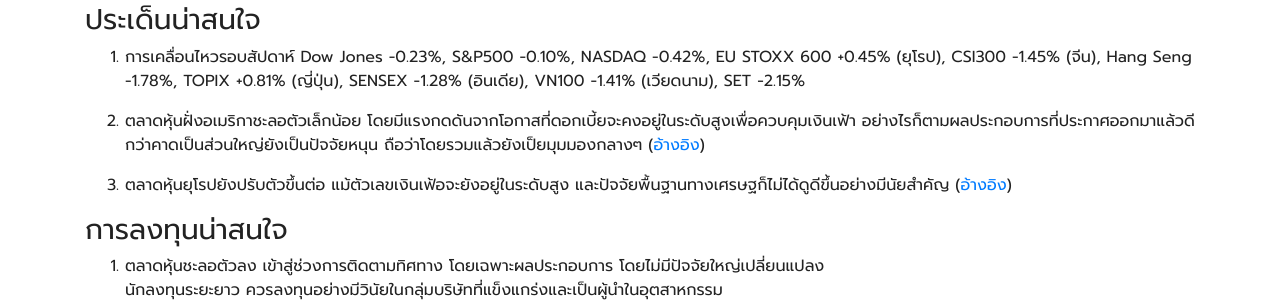
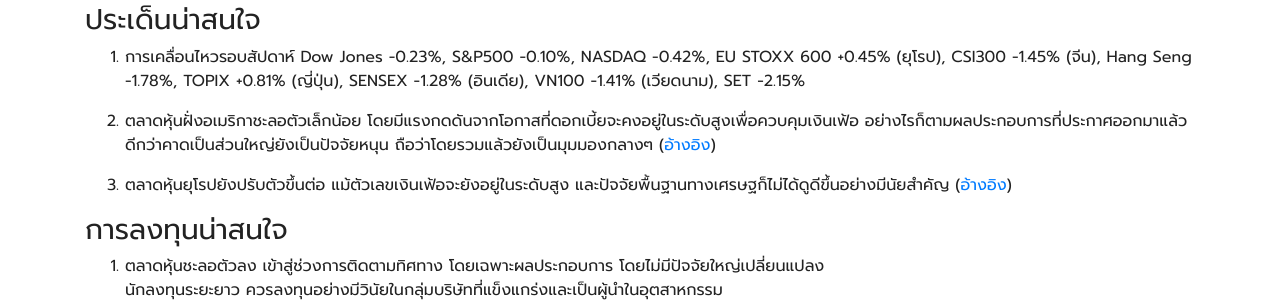
Before and after one commit to moneysart/moneysart.github.io, a Jekyll site: the page built from weekly/_posts/2023-04-23-summary.md, in a window 1280 px wide. Shown: the part 227-529 px from the top of the page. Built offline with Jekyll 4.4.1, drawn with Linux system fonts in a browser that asks for light colours; nearby versions of some CDN libraries.

Commit message:
fix typo

```diff
--- a/weekly/_posts/2023-04-23-summary.md
+++ b/weekly/_posts/2023-04-23-summary.md
@@ -13,7 +13,7 @@ date: 2023-04-22
 
 1. การเคลื่อนไหวรอบสัปดาห์ Dow Jones -0.23%, S&P500 -0.10%, NASDAQ -0.42%, EU STOXX 600 +0.45% (ยุโรป), CSI300 -1.45% (จีน), Hang Seng -1.78%, TOPIX +0.81% (ญี่ปุ่น), SENSEX -1.28% (อินเดีย), VN100 -1.41% (เวียดนาม), SET -2.15%
 
-2. ตลาดหุ้นฝั่งอเมริกาชะลอตัวเล็กน้อย โดยมีแรงกดดันจากโอกาสที่ดอกเบี้ยจะคงอยู่ในระดับสูงเพื่อควบคุมเงินเฟ้า อย่างไรก็ตามผลประกอบการที่ประกาศออกมาแล้วดีกว่าคาดเป็นส่วนใหญ่ยังเป็นปัจจัยหนุน ถือว่าโดยรวมแล้วยังเป็ยมุมมองกลางๆ
+2. ตลาดหุ้นฝั่งอเมริกาชะลอตัวเล็กน้อย โดยมีแรงกดดันจากโอกาสที่ดอกเบี้ยจะคงอยู่ในระดับสูงเพื่อควบคุมเงินเฟ้อ อย่างไรก็ตามผลประกอบการที่ประกาศออกมาแล้วดีกว่าคาดเป็นส่วนใหญ่ยังเป็นปัจจัยหนุน ถือว่าโดยรวมแล้วยังเป็นมุมมองกลางๆ
 ([อ้างอิง](https://www.cnbc.com/2023/04/20/stock-market-today-live-updates.html))
 
 3. ตลาดหุ้นยุโรปยังปรับตัวขึ้นต่อ แม้ตัวเลขเงินเฟ้อจะยังอยู่ในระดับสูง และปัจจัยพื้นฐานทางเศรษฐก็ไม่ได้ดูดีขึ้นอย่างมีนัยสำคัญ
```
